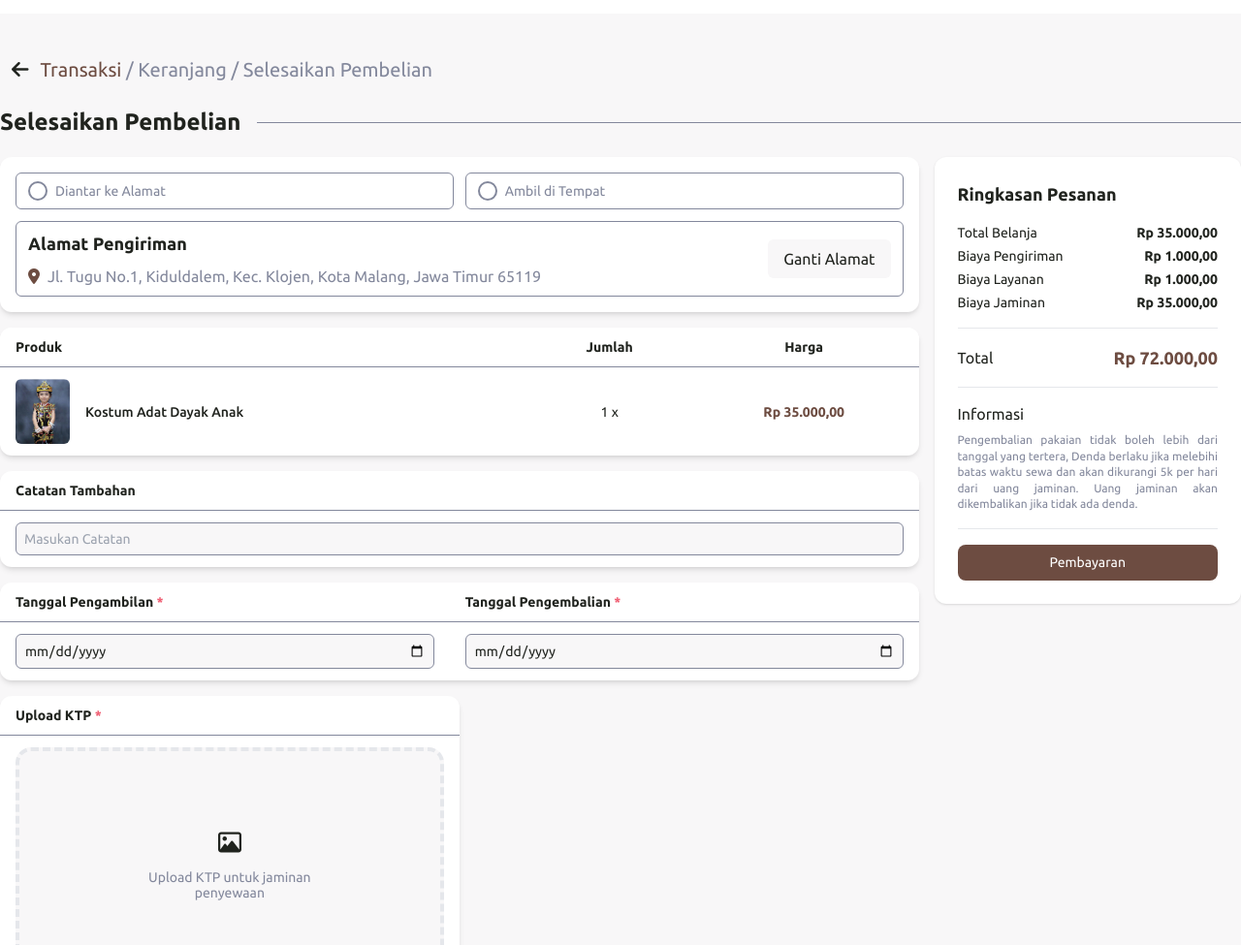
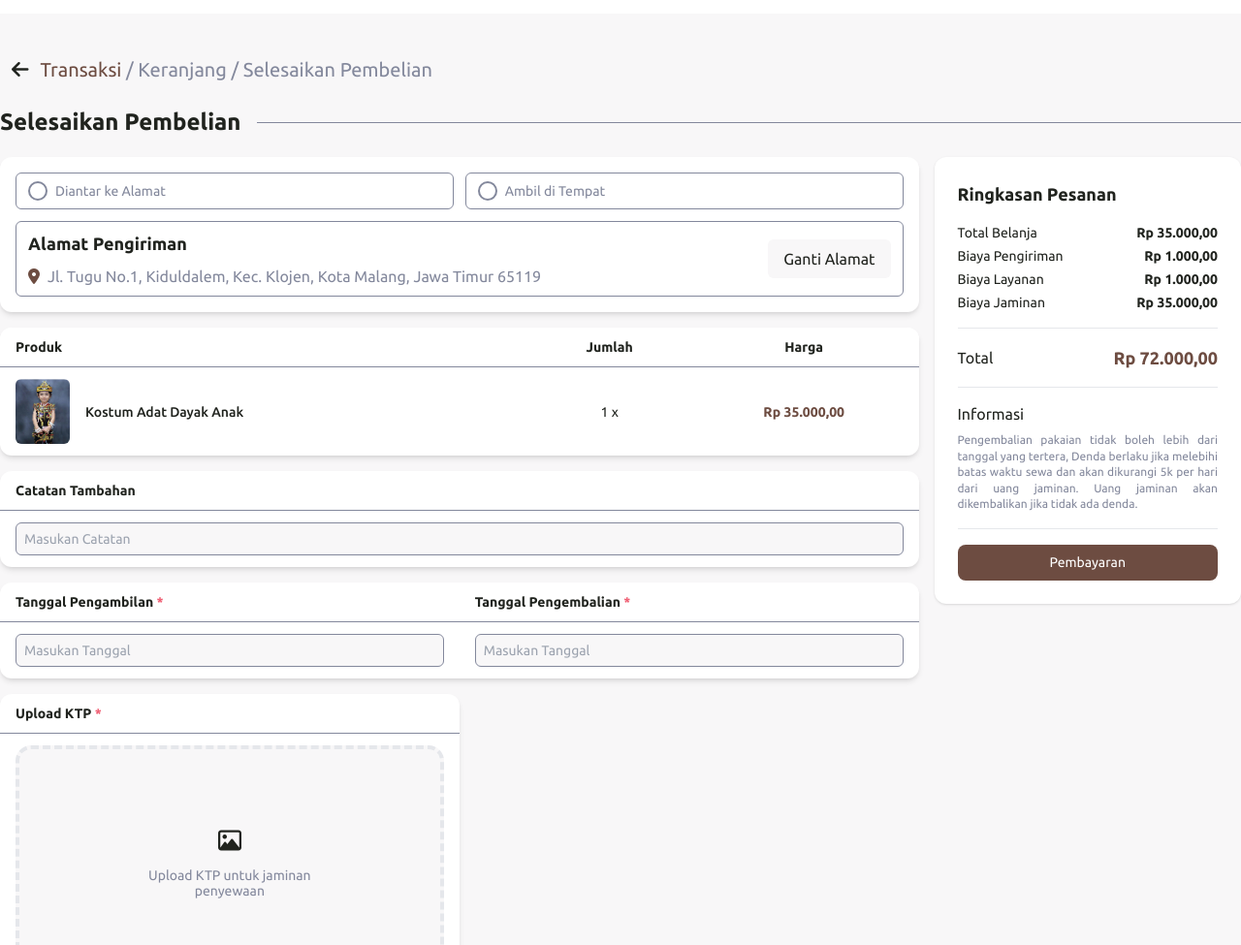
Before and after one commit to qoriib/pamojie, a website built with Vite: page src/pages/checkout.html in a window 1280 px wide. Shown: the part 122-1097 px from the top of the page at 97% size. Built offline with nearby package versions, Linux system fonts and the light colour scheme.

Commit message:
Remove calendar

```diff
--- a/src/pages/checkout.html
+++ b/src/pages/checkout.html
@@ -144,10 +144,10 @@
                 <tbody>
                   <tr class="border-t border-grey-1">
                     <td class="px-4 py-3">
-                      <input type="date" placeholder="Masukan Tanggal" class="w-full border bg-grey-2 border-grey-1 rounded-md p-2 text-md focus:outline-none" />
+                      <input type="text" placeholder="Masukan Tanggal" class="w-full border bg-grey-2 border-grey-1 rounded-md p-2 text-md focus:outline-none" />
                     </td>
                     <td class="px-4 py-3">
-                      <input type="date" placeholder="Masukan Tanggal" class="w-full border bg-grey-2 border-grey-1 rounded-md p-2 text-md focus:outline-none" />
+                      <input type="text" placeholder="Masukan Tanggal" class="w-full border bg-grey-2 border-grey-1 rounded-md p-2 text-md focus:outline-none" />
                     </td>
                   </tr>
                 </tbody>
--- a/src/pages/checkout_completed.html
+++ b/src/pages/checkout_completed.html
@@ -144,10 +144,10 @@
                 <tbody>
                   <tr class="border-t border-grey-1">
                     <td class="px-4 py-3">
-                      <input type="date" placeholder="Masukan Tanggal" class="w-full border bg-grey-2 border-grey-1 rounded-md p-2 text-md focus:outline-none" />
+                      <input type="text" placeholder="Masukan Tanggal" class="w-full border bg-grey-2 border-grey-1 rounded-md p-2 text-md focus:outline-none" />
                     </td>
                     <td class="px-4 py-3">
-                      <input type="date" placeholder="Masukan Tanggal" class="w-full border bg-grey-2 border-grey-1 rounded-md p-2 text-md focus:outline-none" />
+                      <input type="text" placeholder="Masukan Tanggal" class="w-full border bg-grey-2 border-grey-1 rounded-md p-2 text-md focus:outline-none" />
                     </td>
                   </tr>
                 </tbody>
--- a/src/pages/checkout_pay.html
+++ b/src/pages/checkout_pay.html
@@ -144,10 +144,10 @@
                 <tbody>
                   <tr class="border-t border-grey-1">
                     <td class="px-4 py-3">
-                      <input type="date" placeholder="Masukan Tanggal" class="w-full border bg-grey-2 border-grey-1 rounded-md p-2 text-md focus:outline-none" />
+                      <input type="text" placeholder="Masukan Tanggal" class="w-full border bg-grey-2 border-grey-1 rounded-md p-2 text-md focus:outline-none" />
                     </td>
                     <td class="px-4 py-3">
-                      <input type="date" placeholder="Masukan Tanggal" class="w-full border bg-grey-2 border-grey-1 rounded-md p-2 text-md focus:outline-none" />
+                      <input type="text" placeholder="Masukan Tanggal" class="w-full border bg-grey-2 border-grey-1 rounded-md p-2 text-md focus:outline-none" />
                     </td>
                   </tr>
                 </tbody>
```
